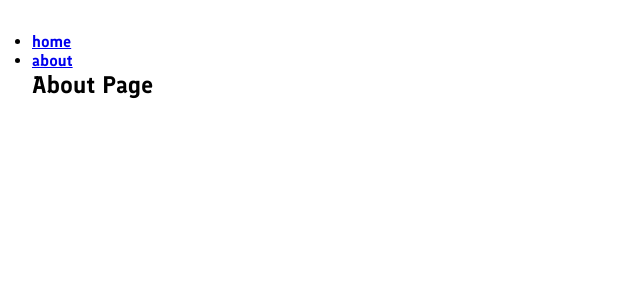
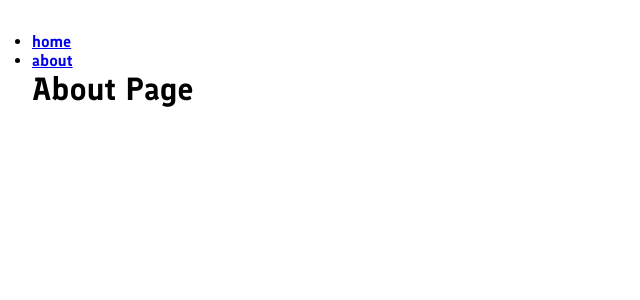
Before and after one commit to alan-jouhar/demo, a React app: page /about in a window 1280 px wide. Shown: the top 300 px of the page, without its empty margins (0-640 px from the left). Built offline with nearby package versions, Linux system fonts and the light colour scheme.

Commit message:
Use semantic Html tag

```diff
--- a/src/components/About.tsx
+++ b/src/components/About.tsx
@@ -1,6 +1,6 @@
 import * as React from "react";
 const About: React.FC = (props) => {
-	return <section><h1>About Page</h1></section>;
+	return <main><h1>About Page</h1></main>;
 };
 
 export default About;
```
